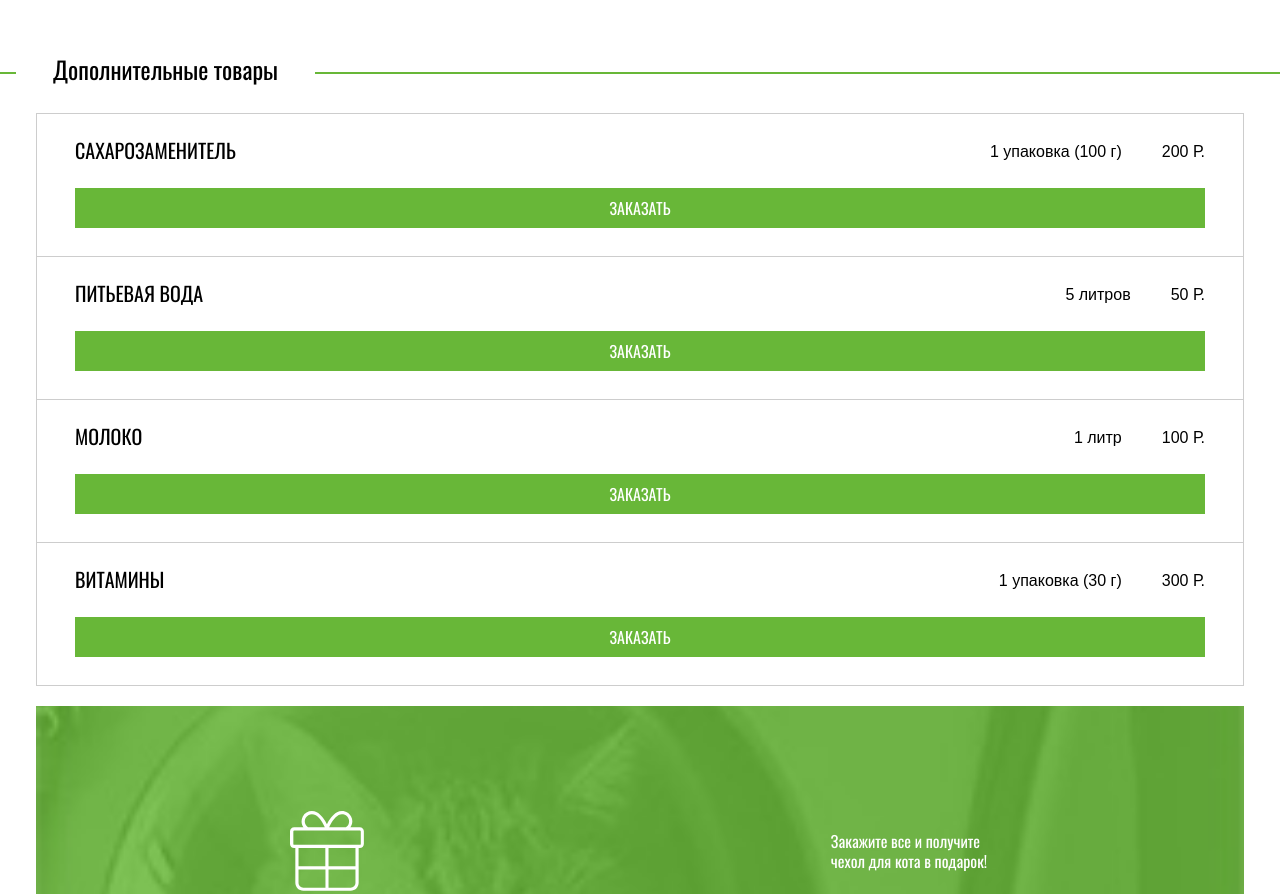
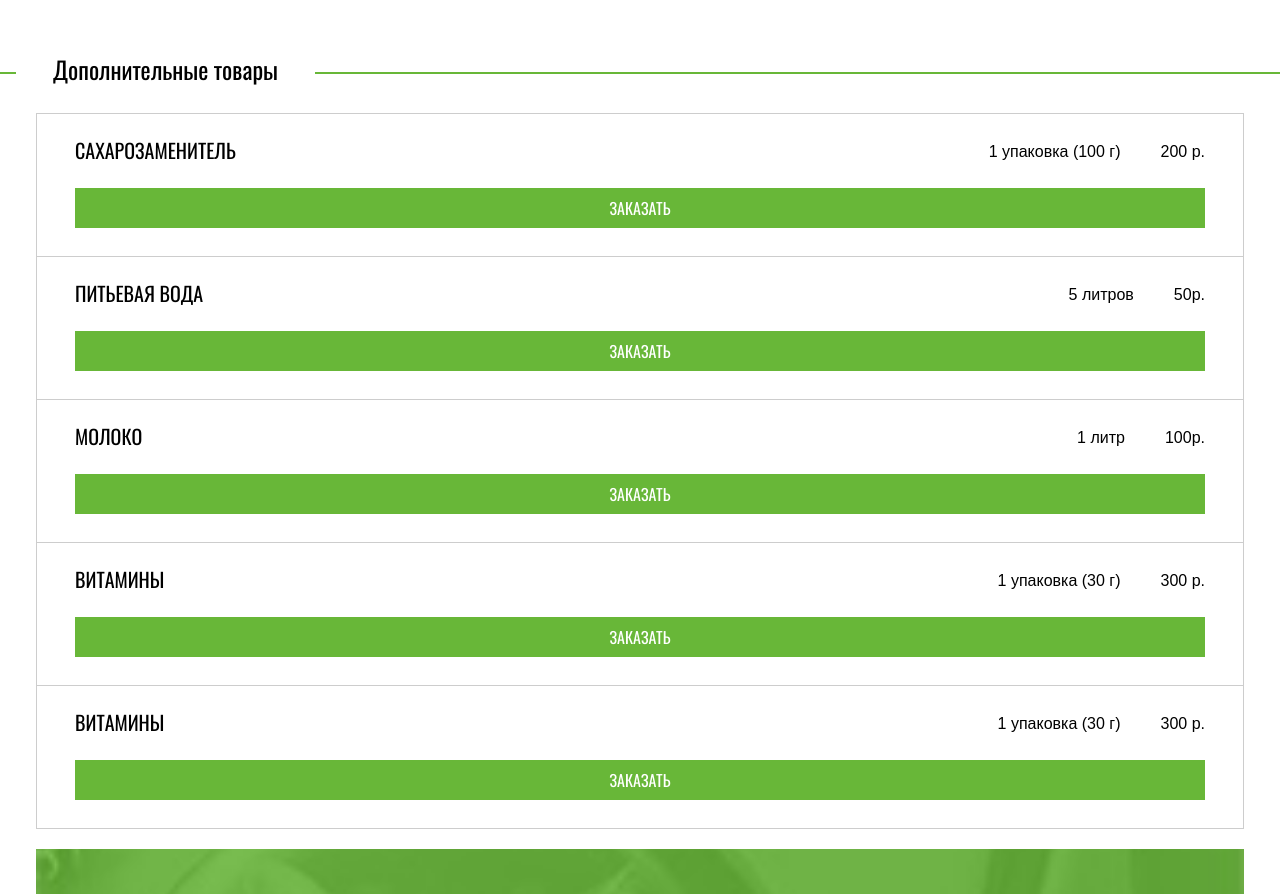
Before and after one commit to Vadim-Orl/cat-energy, a website: page public/catalog.html in a window 1280 px wide. Shown: the part 1995-2889 px from the top of the page. Drawn offline with Linux system fonts and the light colour scheme.

Commit message:
добавлена бд доп товары на js и показываются с помощью js

```diff
--- a/public/catalog.html
+++ b/public/catalog.html
@@ -195,41 +195,9 @@
         <section class="other-goods">
           <h2 class="other-goods__title ">Дополнительные товары<span class="span-line"></span></h2>
           <!-- <span class="span-line"></span> -->
-<div class="goods-gift__wrapper">
+          <div class="goods-gift__wrapper">
 
             <ul class="other-goods__list goods__list">
-              <li class="goods__item">
-                <h3 class="goods__title">Сахарозаменитель</h3>
-                <dl class="goods__desc">
-                  <dt class="goods__value">1 упаковка (100 г)</dt>
-                  <dd class="goods__price">200 Р.</dd>
-                </dl>
-                <button class="button button--green goods__button" type="button">Заказать</button>
-              </li>
-              <li class="goods__item">
-                <h3 class="goods__title">Питьевая вода</h3>
-                <dl class="goods__desc">
-                  <dt class="goods__value">5 литров</dt>
-                  <dd class="goods__price">50 Р.</dd>
-                </dl>
-                <button class="button button--green goods__button" type="button">Заказать</button>
-              </li>
-              <li class="goods__item">
-                <h3 class="goods__title">Молоко</h3>
-                <dl class="goods__desc">
-                  <dt class="goods__value">1 литр</dt>
-                  <dd class="goods__price">100 Р.</dd>
-                </dl>
-                <button class="button button--green goods__button" type="button">Заказать</button>
-              </li>
-              <li class="goods__item">
-                <h3 class="goods__title">Витамины</h3>
-                <dl class="goods__desc">
-                  <dt class="goods__value">1 упаковка (30 г)</dt>
-                  <dd class="goods__price">300 Р.</dd>
-                </dl>
-                <button class="button button--green goods__button" type="button">Заказать</button>
-              </li>
             </ul>
 
             <section class="gift">
@@ -342,10 +310,9 @@
         </div>
       </div>
     </footer>
-    <script src="js/app.js"></script>
-  </body>
 
-  <template>
+
+  <template id="template_product">
     <li class="goods__item">
       <h3 class="goods__title">Название</h3>
       <dl class="goods__desc">
@@ -355,5 +322,8 @@
       <button class="button button--green goods__button" type="button">Заказать</button>
     </li>
   </template>
+</body>
+
+<script src="js/app.js"></script>
 
 </html>
--- a/public/js/app.js
+++ b/public/js/app.js
@@ -0,0 +1,38 @@
+//mock
+
+let products = [
+  {name: "САХАРОЗАМЕНИТЕЛЬ",
+  desc: "1 упаковка (100 г)",
+  price: "200 р."},
+  {name: "ПИТЬЕВАЯ ВОДА",
+  desc: "5 литров",
+  price: "50р."},
+  {name: "МОЛОКО",
+  desc: "1 литр",
+  price: "100р."},
+  {name: "ВИТАМИНЫ",
+  desc: "1 упаковка (30 г)",
+  price: "300 р."},
+  {name: "ВИТАМИНЫ",
+  desc: "1 упаковка (30 г)",
+  price: "300 р."},
+]
+
+let listProducts = document.querySelector('.goods__list');
+let template = document.querySelector('#template_product').content.querySelector('.goods__item');
+
+for(let i = 0; i < products.length; i++) {
+  let el = template.cloneNode(true);
+  el.querySelector('.goods__title').textContent =  products[i].name;
+  el.querySelector('.goods__value').textContent =  products[i].desc;
+  el.querySelector('.goods__price').textContent =  products[i].price;
+
+  listProducts.appendChild(el);
+}
+
+
+
+
+console.log(listProducts)
+console.log(products)
+console.log(template)
```
